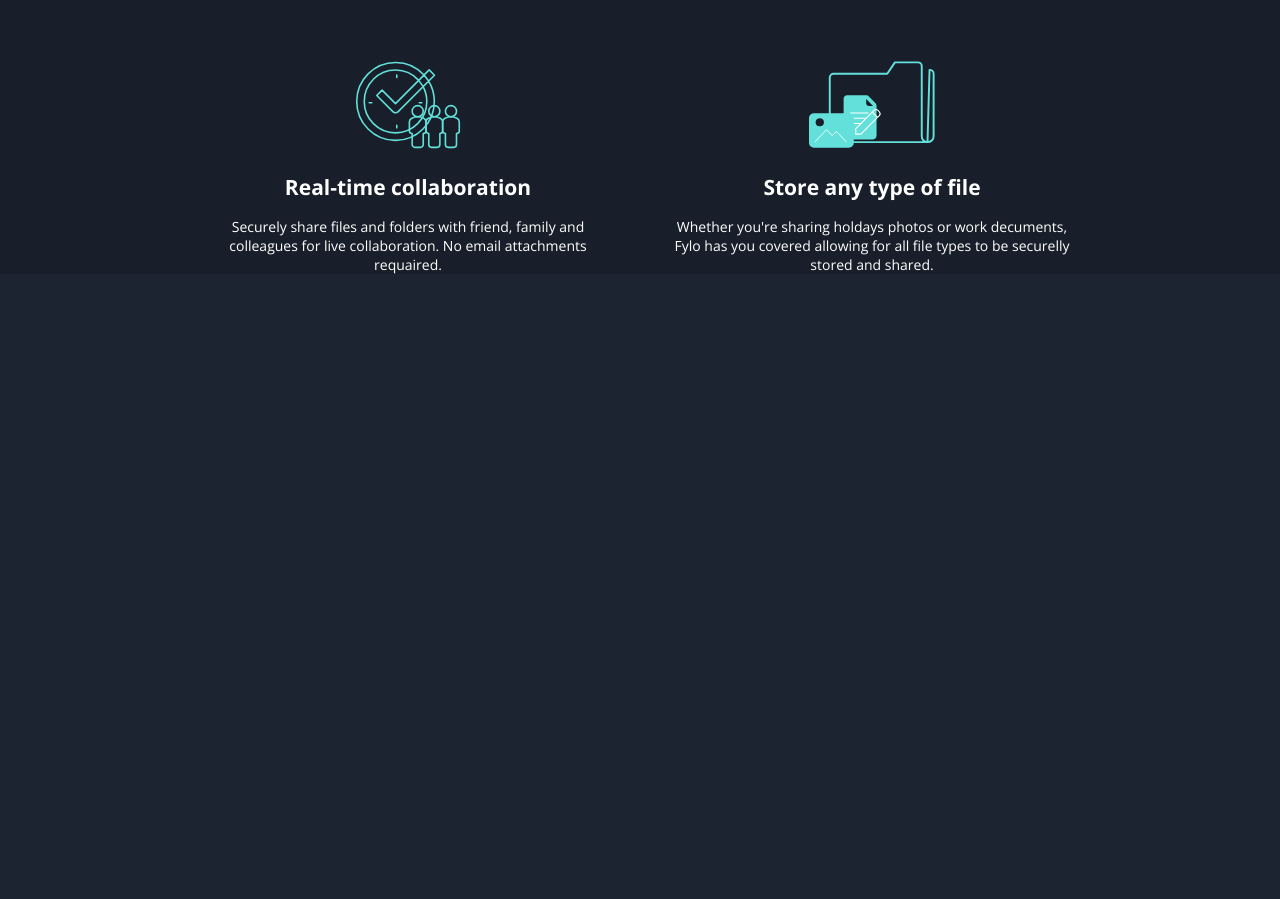
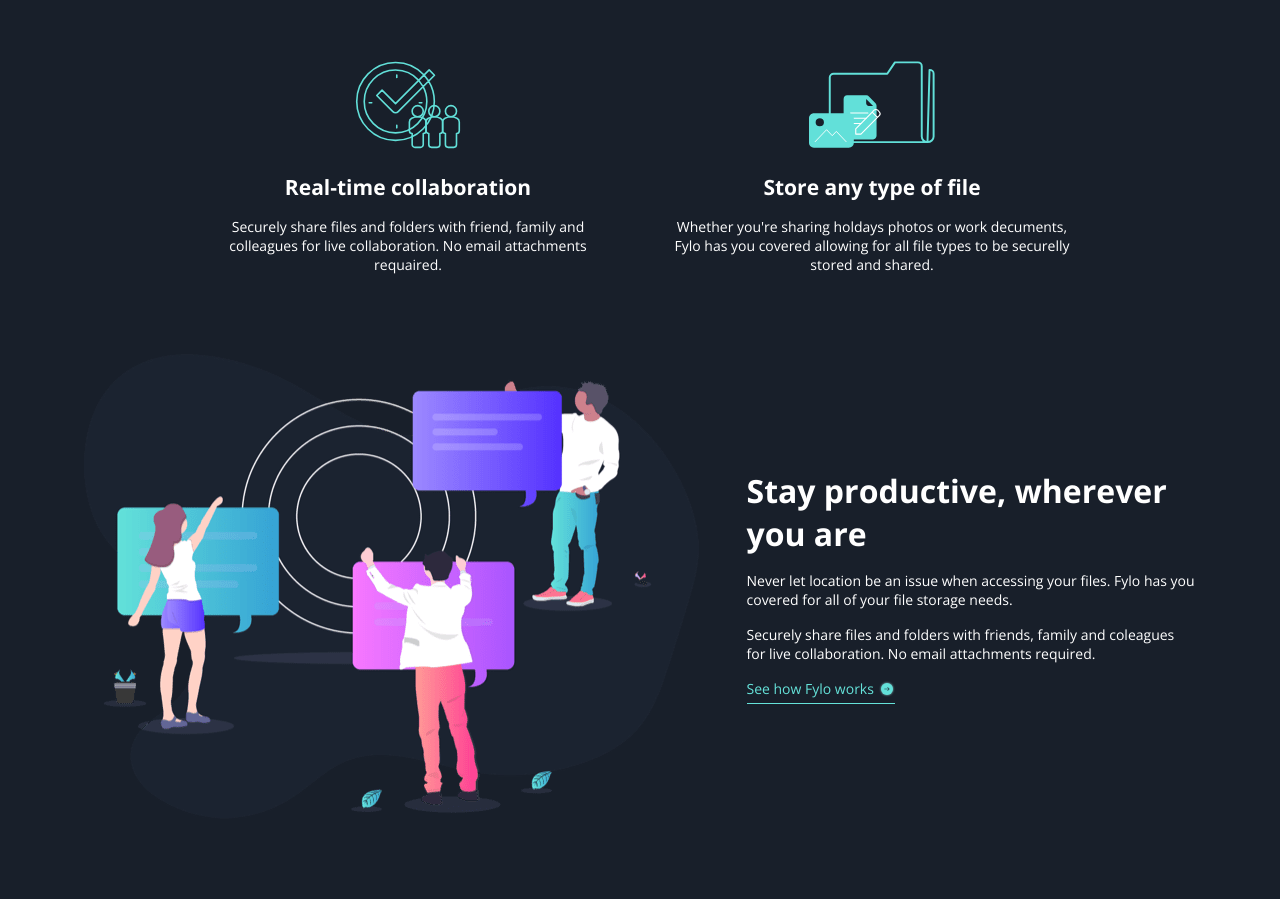
Before and after one commit to EranKhedmati/landingPage-fylo, a plain HTML site: page index.html in a window 1280 px wide. Shown: the part 1482-2381 px from the top of the page. Before the commit the page ends 1756 px from the top, so only its background shows below. Drawn offline with nearby package versions, Linux system fonts and the light colour scheme.

Commit message:
add hero section

```diff
--- a/index.html
+++ b/index.html
@@ -51,26 +51,107 @@
       <section class="benefit">
         <ul>
           <li>
-            <img src="./assets/images/icon-access-anywhere.svg" alt="access anywhere">
+            <img
+              src="./assets/images/icon-access-anywhere.svg"
+              alt="access anywhere"
+            />
             <h1>Access your files,anywhere</h1>
-            <p>The ability to use a smartphone, tablet, or computer to access your account means your files follow you everywhere.</p>
+            <p>
+              The ability to use a smartphone, tablet, or computer to access
+              your account means your files follow you everywhere.
+            </p>
           </li>
           <li>
-            <img src="./assets/images/icon-security.svg" alt="Security">
+            <img src="./assets/images/icon-security.svg" alt="Security" />
             <h1>Security you can trust</h1>
-            <p>2-factor authentication and users-controlled encryption are just couple of the security features we allow to help secure your files.</p>
+            <p>
+              2-factor authentication and users-controlled encryption are just
+              couple of the security features we allow to help secure your
+              files.
+            </p>
           </li>
           <li>
-            <img src="./assets/images/icon-collaboration.svg" alt="Real-time collaboration">
+            <img
+              src="./assets/images/icon-collaboration.svg"
+              alt="Real-time collaboration"
+            />
             <h1>Real-time collaboration</h1>
-            <p>Securely share files and folders with friend, family and colleagues for live collaboration. No email attachments requaired.</p>
+            <p>
+              Securely share files and folders with friend, family and
+              colleagues for live collaboration. No email attachments requaired.
+            </p>
           </li>
           <li>
-            <img src="./assets/images/icon-any-file.svg" alt="any files">
+            <img src="./assets/images/icon-any-file.svg" alt="any files" />
             <h1>Store any type of file</h1>
-            <p>Whether you're sharing holdays photos or work decuments, Fylo has you covered allowing for all file types to be securelly stored and shared.</p>
+            <p>
+              Whether you're sharing holdays photos or work decuments, Fylo has
+              you covered allowing for all file types to be securelly stored and
+              shared.
+            </p>
           </li>
         </ul>
+      </section>
+
+      <!-- Hero -->
+      <section class="hero">
+        <img
+          src="./assets/images/illustration-stay-productive.png"
+          alt="Hero image"
+        />
+        <div class="txt">
+          <h1>Stay productive, wherever you are</h1>
+          <p>
+            Never let location be an issue when accessing your files. Fylo has
+            you covered for all of your file storage needs.
+          </p>
+          <p>
+            Securely share files and folders with friends, family and coleagues
+            for live collaboration. No email attachments required.
+          </p>
+          <a href="#"
+            ><span>See how Fylo works</span>
+            <svg
+              width="16"
+              height="16"
+              xmlns="http://www.w3.org/2000/svg"
+              xmlns:xlink="http://www.w3.org/1999/xlink"
+            >
+              <defs>
+                <circle id="b" cx="6" cy="6" r="6" />
+                <filter
+                  x="-25%"
+                  y="-25%"
+                  width="150%"
+                  height="150%"
+                  filterUnits="objectBoundingBox"
+                  id="a"
+                >
+                  <feOffset in="SourceAlpha" result="shadowOffsetOuter1" />
+                  <feGaussianBlur
+                    stdDeviation="1"
+                    in="shadowOffsetOuter1"
+                    result="shadowBlurOuter1"
+                  />
+                  <feColorMatrix
+                    values="0 0 0 0 0.384313725 0 0 0 0 0.878431373 0 0 0 0 0.850980392 0 0 0 0.811141304 0"
+                    in="shadowBlurOuter1"
+                  />
+                </filter>
+              </defs>
+              <g fill="none" fill-rule="evenodd">
+                <g transform="translate(2 2)">
+                  <use fill="#000" filter="url(#a)" xlink:href="#b" />
+                  <use fill="#62E0D9" id="svg-bg" xlink:href="#b" />
+                </g>
+                <path
+                  d="M8.582 6l-.363.35 1.452 1.4H5.333v.5h4.338L8.22 9.65l.363.35 2.074-2z"
+                  fill="#1B2330"
+                />
+              </g>
+            </svg>
+          </a>
+        </div>
       </section>
     </div>
 
--- a/style.css
+++ b/style.css
@@ -24,7 +24,7 @@
 body {
     width: 100%;
     height: 100%;
-    background: var(--dark-blue-secound-bg);
+    background: var(--dark-blue-bg);
     font-size: 14px;
 }
 
@@ -41,6 +41,7 @@ body {
     justify-content: space-between;
     align-items: center;
     padding: 3rem;
+    background-color: var(--dark-blue-secound-bg);
 }
 
 .App .navbar .buttons {
@@ -72,6 +73,7 @@ body {
     text-align: center;
     padding-bottom:20rem;
     background: url("assets/images/bg-curvy-desktop.svg") no-repeat bottom  ;
+    background-color: var(--dark-blue-secound-bg);
     background-size: 100%;
 }
 
@@ -126,7 +128,59 @@ body {
     height: 6rem;
 }
 
+/* Hero */
+.App .hero {
+    display: flex;
+    align-items: center;
+    justify-content: center;
+    gap: 3rem;
+    padding: 5rem;
+}
+
+.App .hero .txt {
+    display: flex;
+    flex-direction: column;
+    align-items: start;
+    gap: 1rem;
+    max-width: 450px;
+}
+
+.App .hero .txt h1 {
+    font-size: 2rem;
+}
+
+.App .hero .txt a {
+    display: flex;
+    align-items: center;
+    gap: 5px;
+    padding-bottom: 5px;
+    border-bottom: 1px solid var(--cyan);
+    text-decoration: none;
+    color: var(--cyan);
+}
+.App .hero .txt a:hover {
+    color: var(--white);
+    border-color: var(--white);
+}
+
+/* the path in the svg tag */
+.App .hero .txt a:hover #svg-bg{
+    fill: white;
+}
+
 /* Media Screen */
+@media (max-width: 1100px) {
+    /* Hero */
+    .App .hero {
+        padding: 2rem;
+        padding: 3rem;
+    }
+
+    .App .hero >img {
+        width: 50%;
+    }
+}
+
 @media (max-width: 1000px) {
      /* Intro */
      .App .intro {
@@ -164,6 +218,16 @@ body {
     .App .benefit >ul >li >p {
         max-width: 400px;
     }
+
+    /* Hero */
+    .App .hero {
+        flex-direction: column;
+        padding: 5rem 1rem;
+    }
+
+    .App .hero >img {
+        width: 100%;
+    }
 }
 
 @media (max-width: 500px) {
@@ -185,6 +249,7 @@ body {
         padding-bottom: 3rem;
         background: url('/assets/images/bg-curvy-mobile.svg')no-repeat bottom ;
         background-size: 100%;
+        background-color: var(--dark-blue-secound-bg);
 
     }
 }
```
